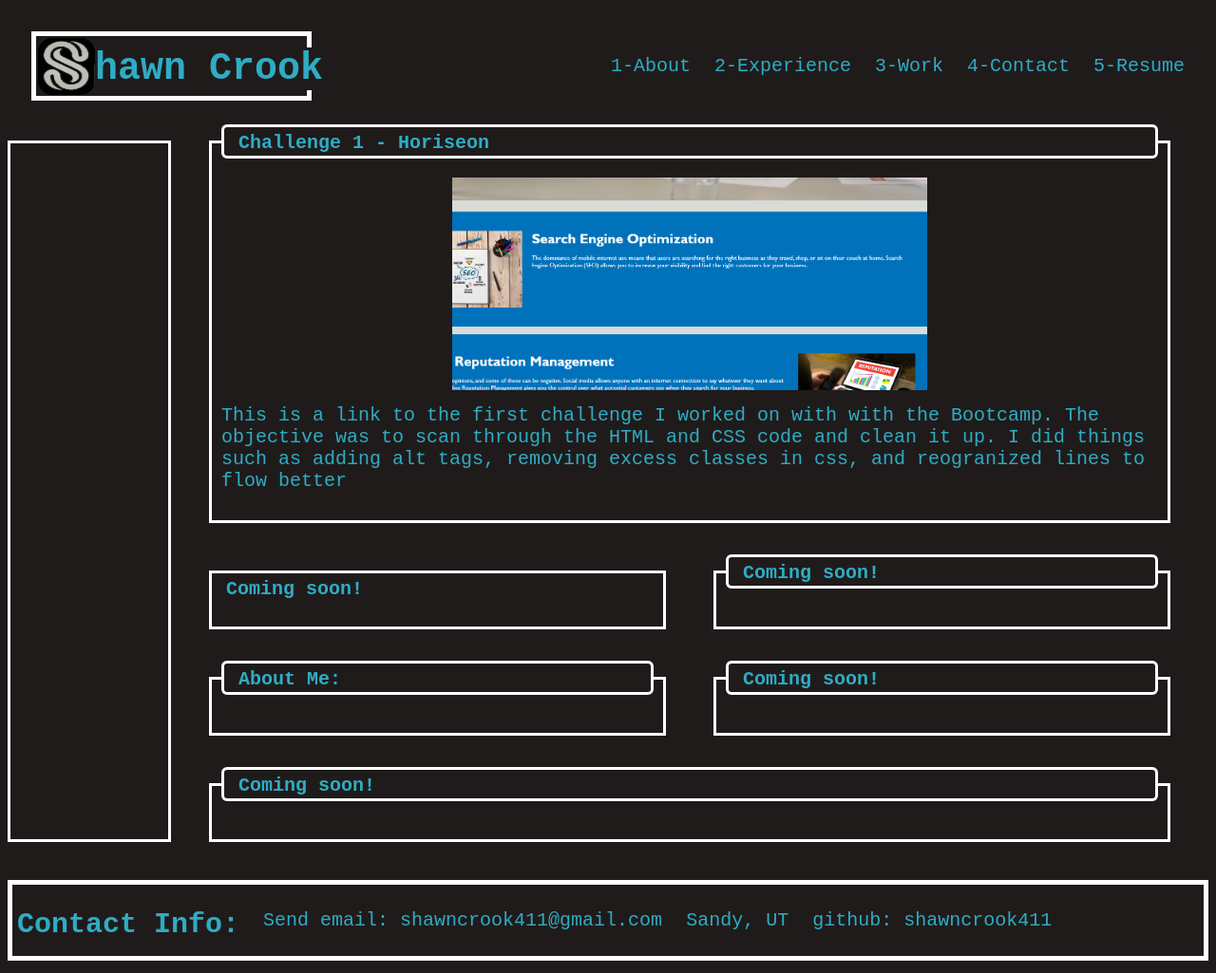
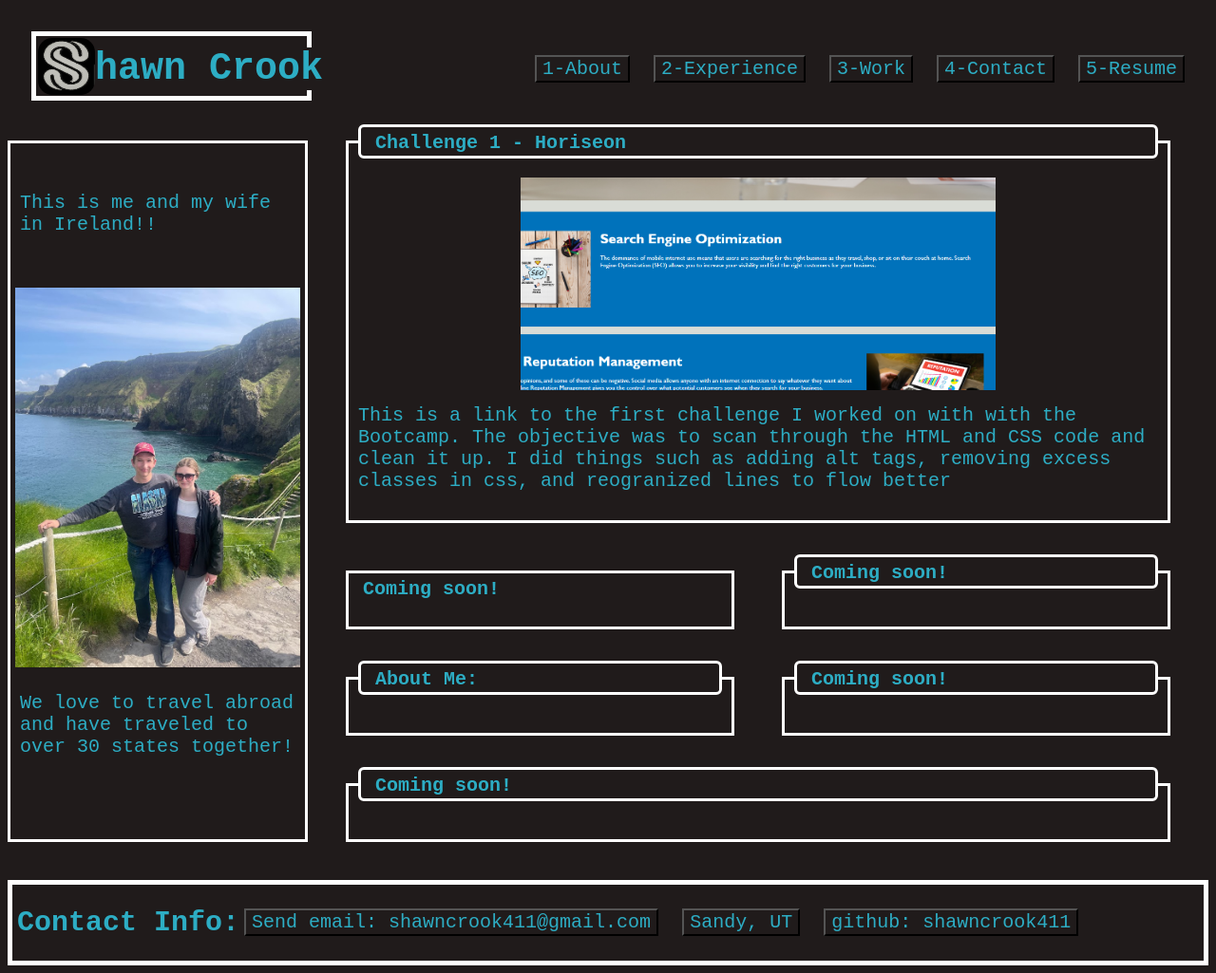
Before and after one commit to shawncrook411/portfolioChallenge, a plain HTML site: page index.html in a window 1280 px wide. Shown: the whole page at 95% size. Drawn offline with Linux system fonts and the light colour scheme.

Commit message:
saving changes, adding content to main

```diff
--- a/assets/css/styles.css
+++ b/assets/css/styles.css
@@ -66,21 +66,30 @@ nav{
     margin-top:50px;
 }
 
-ul{
-    margin:0px;
-    padding:0px;
-}
-li {
+button {
     display:inline;
     margin-right: 25px;
+
 }
-aside{
+aside {
     border: var(--tertiary-color) solid 3px;
-    display:flex;
-    width:200px;
-    height:100;
+    align-content: center;
+    width: 350px;
     margin-top: 40px;
     margin-bottom: 40px;
+    display:block;
+
+}
+
+aside p{
+   margin-bottom:50px;
+}
+
+#avatar {
+    height: auto;
+    max-width: 300px;
+    margin: 5px;
+
 }
 
 #main-section {
@@ -146,15 +155,17 @@ footer {
     display: flex;
     align-items:center;
     border: var(--test-border) solid red;
-    height: 75px;
+    height: 80px;
     border: 5px solid var(--tertiary-color);
 }
 
 #contact-info{
     font-size:150%;
     font-weight: bold;
-    margin-top:10px;
+
     margin-left:5px;
+    margin-right:5px;
+
 }
 
 a {
@@ -164,7 +175,7 @@ p {
    margin: 15px 0 0 10px;
 }
 
-img{
+#horiseon-image{
     height:auto;
     width:75%;
     max-width: 500px;
@@ -181,7 +192,7 @@ img{
 }
 
 
-@media screen and (max-width: 945px) {
+@media screen and (max-width: 1019px) {
 header{
     justify-content:flex-end;
     height: auto;
@@ -194,12 +205,17 @@ nav{
     margin-top: 25px;
     margin-left: 100px;
 }
-li{
+button{
     margin-bottom:10px;
 
 }
+main{
+    display:block;
+}
 aside{
-    display:none;
+    width: auto;
+
+
 }
 
 @media screen and (max-width: 515px){
--- a/index.html
+++ b/index.html
@@ -18,18 +18,19 @@
             </h1>
 
             <nav>
-                <li>1-About</li>
-                <li>2-Experience</li>
-                <li>3-Work</li>
-                <li>4-Contact</li>
-                <li>5-Resume</li>
+                <button>1-About</button>
+                <button>2-Experience</button>
+                <button>3-Work</button>
+                <button>4-Contact</button>
+                <button>5-Resume</button>
             </nav>
 
     </header>
     <main>
         <aside>
-
-
+            <p>This is me and my wife in Ireland!!</p>
+            <img id="avatar" src="./assets/images/shawn-photo.jpg"></a>
+            <p>We love to travel abroad and have traveled to over 30 states together!</p>
         </aside>
         <section id="main-section">
             <card id="horiseon-card">
@@ -42,7 +43,7 @@
                 </div>
                 <a class="card-section" href="https://shawncrook411.github.io/horiseonChallengeCode/">
                     <div>
-                        <img src="assets/images/horiseon-snapshot.png">
+                        <img id="horiseon-image" src="assets/images/horiseon-snapshot.png">
                     </div>
                     <p>
                         This is a link to the first challenge I worked on with with the Bootcamp. The objective was to scan through the HTML and CSS code and clean it up. I did things such as adding alt tags, removing excess classes in css, and reogranized lines to flow better
@@ -96,9 +97,9 @@
         </section>
     </main>
     <footer>
-            <li id="contact-info">Contact Info:</li>
-            <li><a href="mailto:shawncrook411@gmail.com">Send email: shawncrook411@gmail.com</a></li>
-            <li><a href="https://www.google.com/maps/place/Sandy,+UT/@40.5635305,-111.8435422,15.25z/data=!4m6!3m5!1s0x875264f8c14e6e49:0x5fe27acb10715499!8m2!3d40.5649781!4d-111.8389726!16zL20vMDEwZnR3?entry=ttu">Sandy, UT</a></li>
-            <li><a href="https://github.com/shawncrook411">github: shawncrook411</a></li>
+            <h3 id="contact-info">Contact Info:</h3>
+            <button><a href="mailto:shawncrook411@gmail.com">Send email: shawncrook411@gmail.com</a></button>
+            <button><a href="https://www.google.com/maps/place/Sandy,+UT/@40.5635305,-111.8435422,15.25z/data=!4m6!3m5!1s0x875264f8c14e6e49:0x5fe27acb10715499!8m2!3d40.5649781!4d-111.8389726!16zL20vMDEwZnR3?entry=ttu">Sandy, UT</a></button>
+            <button><a href="https://github.com/shawncrook411">github: shawncrook411</a></button>
     </footer>
 </body>
```
Also changed, not shown: assets/images/shawn-photo.jpg (added).
